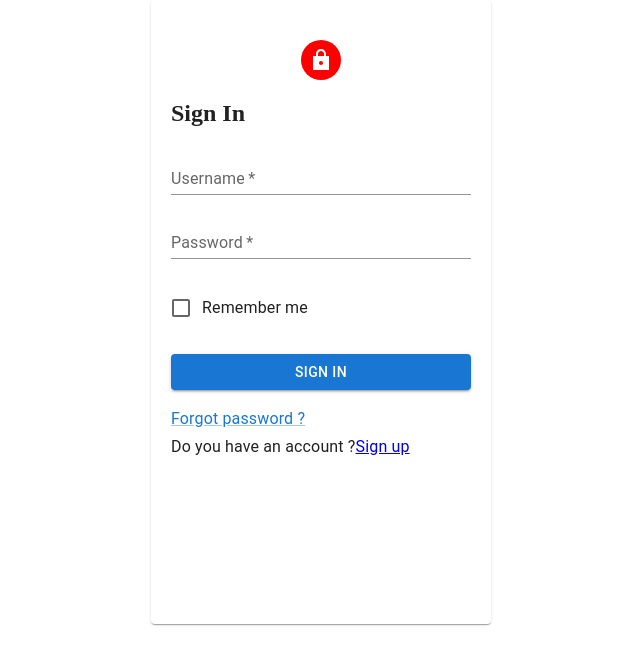
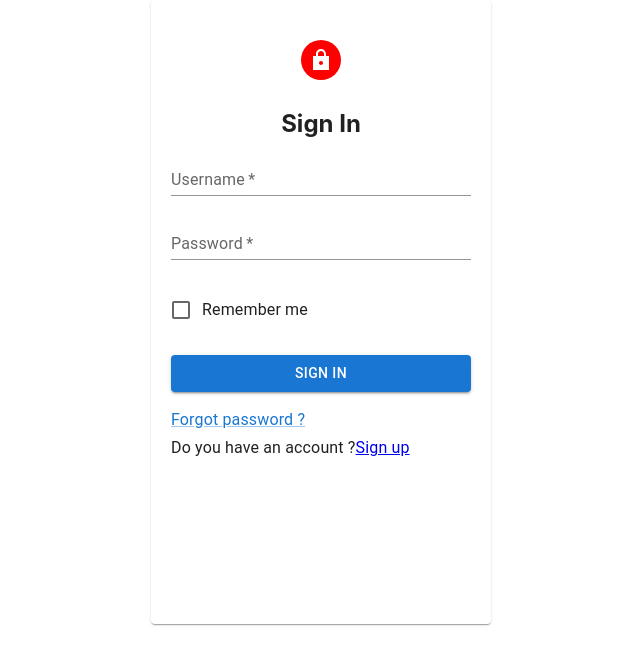
Before and after one commit to Fle-bihh/ft_transcendence.1, a React (Create React App) app in the folder frontend/: page /login in a window 1280 px wide. Shown: the top 664 px of the page, without its empty margins (319-959 px from the left). Built offline with nearby package versions, Linux system fonts and the light colour scheme; no server answers.

Commit message:
styles import

```diff
--- a/frontend/src/App.css
+++ /dev/null
@@ -1,3 +0,0 @@
-body {
-  margin : 0;
-}
--- a/frontend/src/App.tsx
+++ b/frontend/src/App.tsx
@@ -1,4 +1,3 @@
-import "./App.css";
 // import { useState } from "react";
 import Chat from "./pages/chat/Chat";
 import Versions from "./components/Versions";
--- a/frontend/src/index.tsx
+++ b/frontend/src/index.tsx
@@ -1,6 +1,7 @@
 import React from 'react';
 import ReactDOM from 'react-dom/client';
 import App from './App';
+import "./styles/index.scss";
 // import { createRoot } from 'react-dom/client';
 import { store } from './state/store'
 import { Provider } from 'react-redux'
--- a/frontend/src/styles/components/login.scss
+++ b/frontend/src/styles/components/login.scss
@@ -5,7 +5,7 @@ h2{
 }
 .align{
 
-display: grid;
+  display: grid;
   width: auto;
   grid-template-columns: 120px 120px;
   justify-content: space-between;
```
